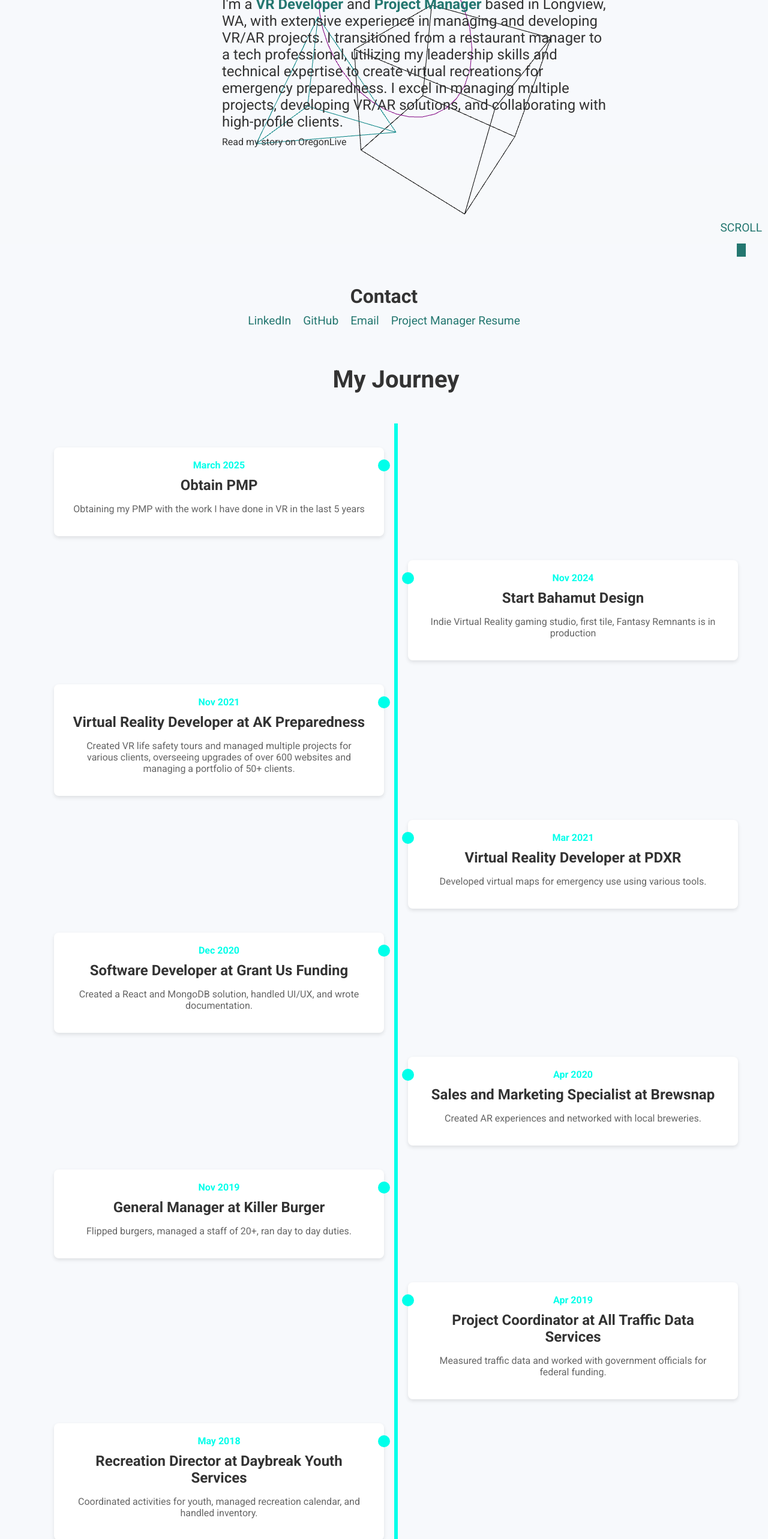
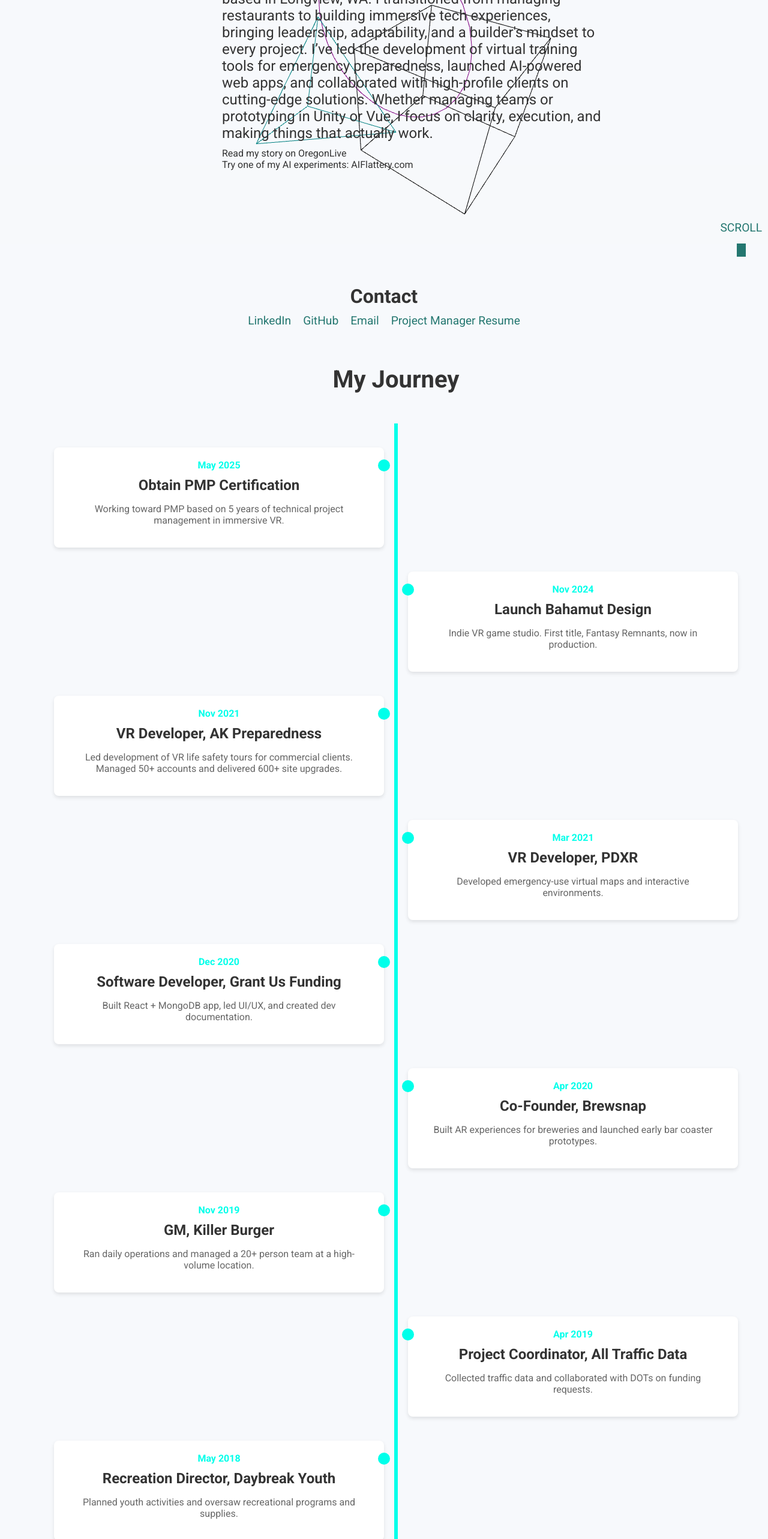
Before and after one commit to wattsjmichael/portfolio_24, a React (Create React App) app: page / in a window 1280 px wide. Shown: the part 234-2800 px from the top of the page at 60% size. Built offline with nearby package versions, Linux system fonts and the light colour scheme.

Commit message:
Updated Portfolio - 4.30.25

```diff
--- a/src/components/Header.js
+++ b/src/components/Header.js
@@ -10,11 +10,20 @@ const Header = () => {
       <div className="header-content">
       <h1>Hello, my name is Michael.</h1>
 <p>
-          I'm a <span>VR Developer</span> and <span>Project Manager</span> based in Longview, WA, with extensive experience in managing and developing VR/AR projects. I transitioned from a restaurant manager to a tech professional, utilizing my leadership skills and technical expertise to create virtual recreations for emergency preparedness. I excel in managing multiple projects, developing VR/AR solutions, and collaborating with high-profile clients.
+  I'm a <span>Technical Project Manager</span> and <span>VR/AR Developer</span> based in Longview, WA.
+  I transitioned from managing restaurants to building immersive tech experiences, bringing leadership, adaptability,
+  and a builder's mindset to every project. I’ve led the development of virtual training tools for emergency preparedness,
+  launched AI-powered web apps, and collaborated with high-profile clients on cutting-edge solutions. Whether managing teams
+  or prototyping in Unity or Vue, I focus on clarity, execution, and making things that actually work.
 </p>
 <a href="https://www.oregonlive.com/business/2021/12/after-layoff-restaurant-manager-finds-new-career-in-virtual-reality-passion.html" target="_blank" rel="noopener noreferrer">
   Read my story on OregonLive
 </a>
+<br />
+<a href="https://aiflattery.com" target="_blank" rel="noopener noreferrer">
+  Try one of my AI experiments: AIFlattery.com
+</a>
+
       </div>
       {/* <div className="header-image">
         <img src="https://via.placeholder.com/150" alt="Michael Watts" />
--- a/src/components/Timeline.js
+++ b/src/components/Timeline.js
@@ -4,19 +4,19 @@ import './Timeline.css';
 
 const Timeline = () => {
   const events = [
-    { date: 'March 2025', title: "Obtain PMP", description: "Obtaining my PMP with the work I have done in VR in the last 5 years" },
-    { date: 'Nov 2024', title: "Start Bahamut Design", description: "Indie Virtual Reality gaming studio, first tile, Fantasy Remnants is in production" },
-    { date: 'Nov 2021', title: "Virtual Reality Developer at AK Preparedness", description: "Created VR life safety tours and managed multiple projects for various clients, overseeing upgrades of over 600 websites and managing a portfolio of 50+ clients." },
-    { date: 'Mar 2021', title: "Virtual Reality Developer at PDXR", description: "Developed virtual maps for emergency use using various tools." },
-    { date: 'Dec 2020', title: "Software Developer at Grant Us Funding", description: "Created a React and MongoDB solution, handled UI/UX, and wrote documentation." },
-    { date: 'Apr 2020', title: "Sales and Marketing Specialist at Brewsnap", description: "Created AR experiences and networked with local breweries." },
-    { date: 'Nov 2019', title: "General Manager at Killer Burger", description: "Flipped burgers, managed a staff of 20+, ran day to day duties." },
-    { date: 'Apr 2019', title: "Project Coordinator at All Traffic Data Services", description: "Measured traffic data and worked with government officials for federal funding." },
-    { date: 'May 2018', title: "Recreation Director at Daybreak Youth Services", description: "Coordinated activities for youth, managed recreation calendar, and handled inventory." },
-    { date: 'May 2017', title: "General Manager at Sproos Taphouse and Wine Bar", description: "Organized events, handled day-to-day operations, and managed social media marketing." },
-    { date: 'Sep 2014', title: "Portland Manager at The Chill Foundation (Burton Snowboards)", description: "Added youth-development programs and partnered with local businesses to enhance the curriculum." },
-    { date: 'Sep 2013', title: "Teen Lead at Boys and Girls Club of SW WA", description: "Favorite part - Created a beekeeping program that ended up selling a jar of our honey for 5k!" },
-    { date: 'Sep 2013', title: "Bartender at LowBar", description: "Won 'Best Bartender in the State of Washingtion' according to BevMo! and Bacardi." },
+    { date: 'May 2025', title: "Obtain PMP Certification", description: "Working toward PMP based on 5 years of technical project management in immersive VR." },
+    { date: 'Nov 2024', title: "Launch Bahamut Design", description: "Indie VR game studio. First title, Fantasy Remnants, now in production." },
+    { date: 'Nov 2021', title: "VR Developer, AK Preparedness", description: "Led development of VR life safety tours for commercial clients. Managed 50+ accounts and delivered 600+ site upgrades." },
+    { date: 'Mar 2021', title: "VR Developer, PDXR", description: "Developed emergency-use virtual maps and interactive environments." },
+    { date: 'Dec 2020', title: "Software Developer, Grant Us Funding", description: "Built React + MongoDB app, led UI/UX, and created dev documentation." },
+    { date: 'Apr 2020', title: "Co-Founder, Brewsnap", description: "Built AR experiences for breweries and launched early bar coaster prototypes." },
+    { date: 'Nov 2019', title: "GM, Killer Burger", description: "Ran daily operations and managed a 20+ person team at a high-volume location." },
+    { date: 'Apr 2019', title: "Project Coordinator, All Traffic Data", description: "Collected traffic data and collaborated with DOTs on funding requests." },
+    { date: 'May 2018', title: "Recreation Director, Daybreak Youth", description: "Planned youth activities and oversaw recreational programs and supplies." },
+    { date: 'May 2017', title: "GM, Sproos Taphouse & Wine Bar", description: "Handled events, daily ops, and all social media marketing for a local hotspot." },
+    { date: 'Sep 2014', title: "Portland Manager, Chill Foundation (Burton)", description: "Expanded youth programs and built partnerships to support underserved teens." },
+    { date: 'Sep 2013', title: "Teen Lead, Boys and Girls Club SW WA", description: "Launched a beekeeping program — sold a $5K jar of honey at auction." },
+    { date: 'Sep 2013', title: "Bartender, LowBar", description: "Named 'Best Bartender in Washington' by BevMo! and Bacardi. No big deal." }
   ];
 
 
```
Lines whose indentation alone changed are shown as unchanged.
